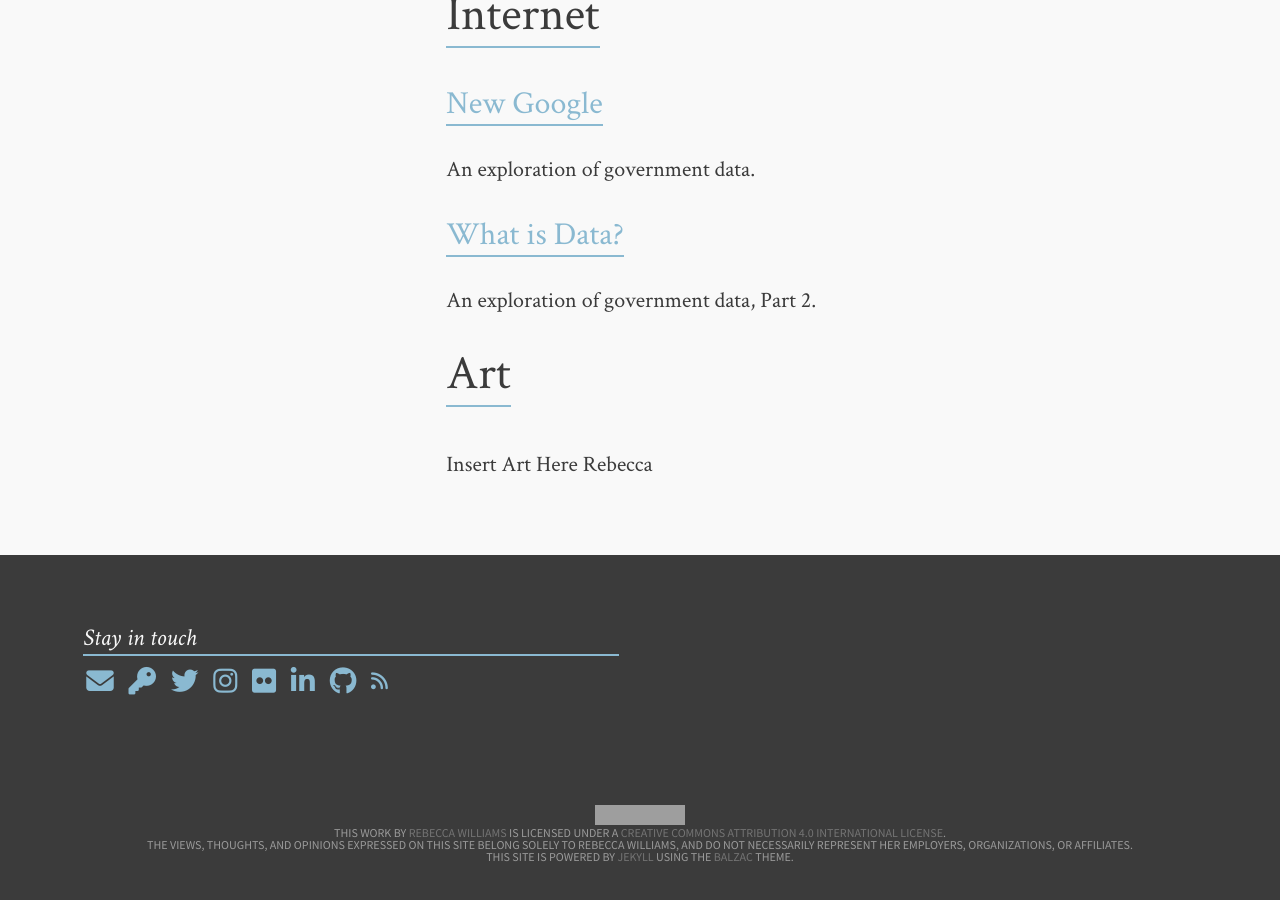
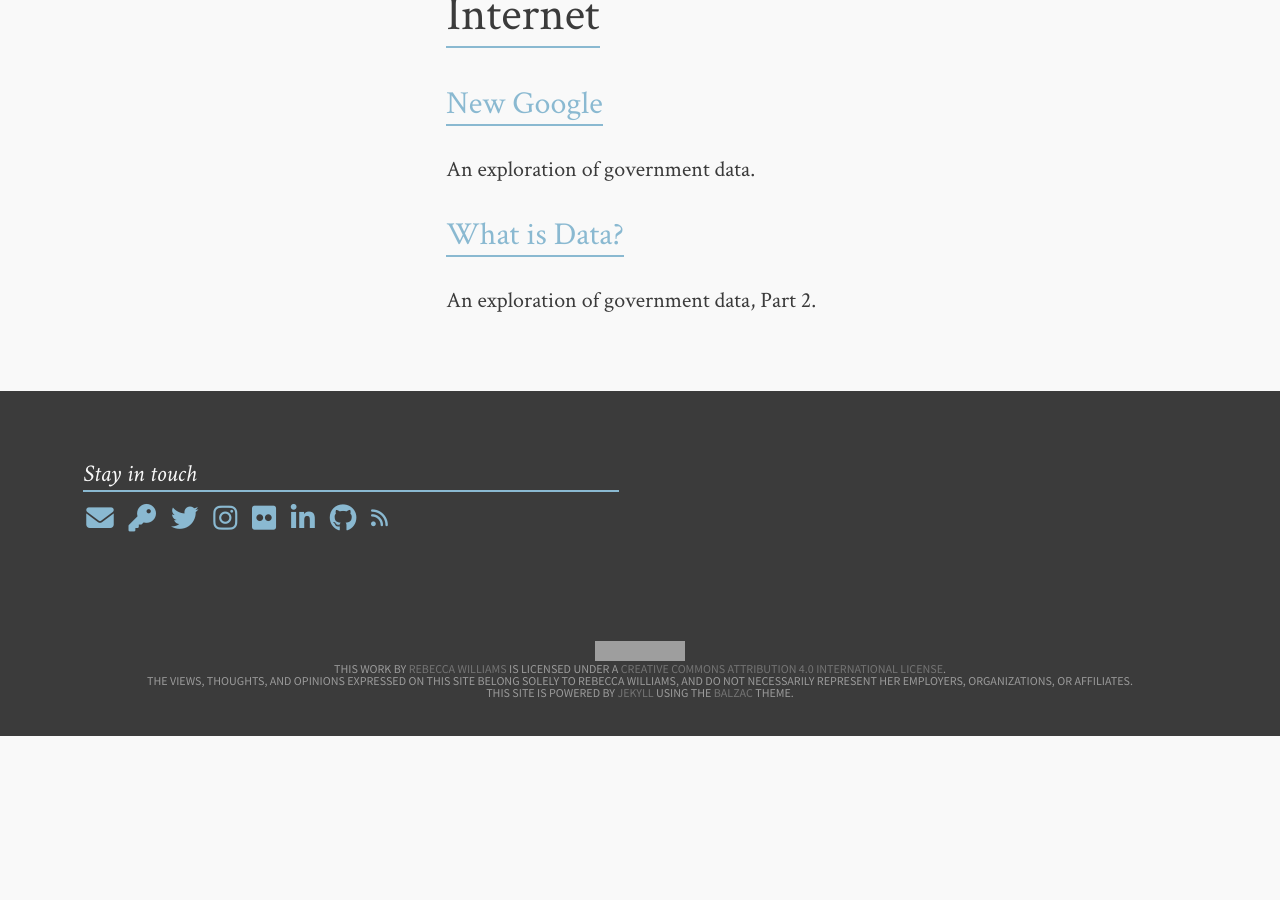
Before and after one commit to rebeccawilliams/rebeccawilliams.us, a Jekyll site: the page built from fun.md, in a window 1280 px wide and 900 px high, scrolled down 686 px. Built offline with Jekyll 4.4.1, drawn with Linux system fonts in a browser that asks for light colours; nearby versions of some CDN libraries; after the commit the page ends 1422 px from its top, so only the background shows below that; grey boxes are pictures that could not be loaded.

Commit message:
Update fun.html

```diff
--- a/_layouts/fun.html
+++ b/_layouts/fun.html
@@ -14,8 +14,6 @@
 <p>An exploration of government data.</p>
 	          <p><h3><span class="bb"><a href=//whatisdata.info>What is Data?</a></span></h3></p>
 <p>An exploration of government data, Part 2.</p>
- 		 <lh><h2><span class="bb">Art</a></span></h2></lh>
-<p>Insert Art Here Rebecca</p>
               </ol>
           </article>
         </section>
```
